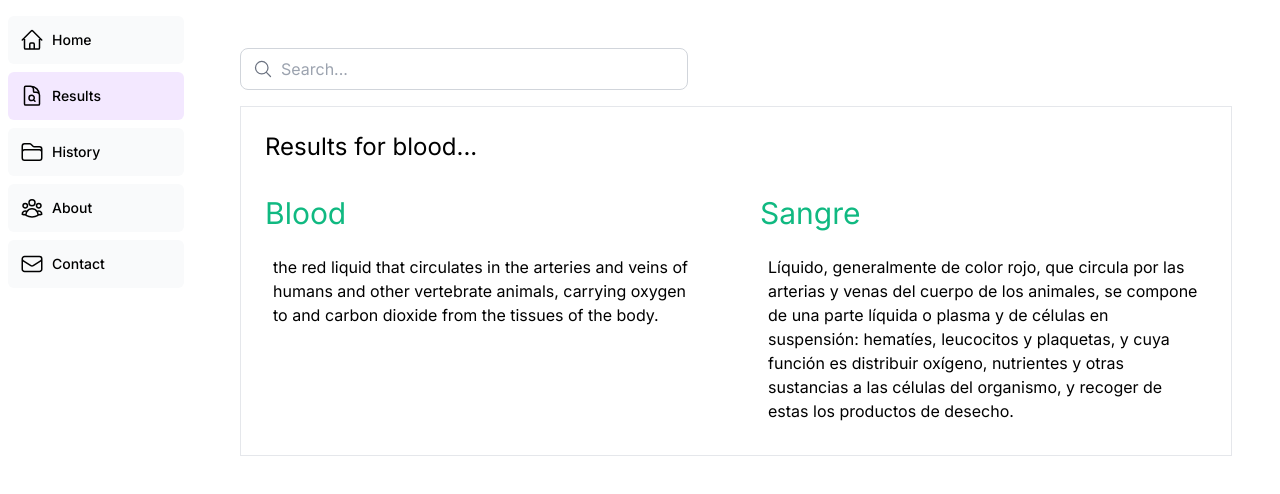
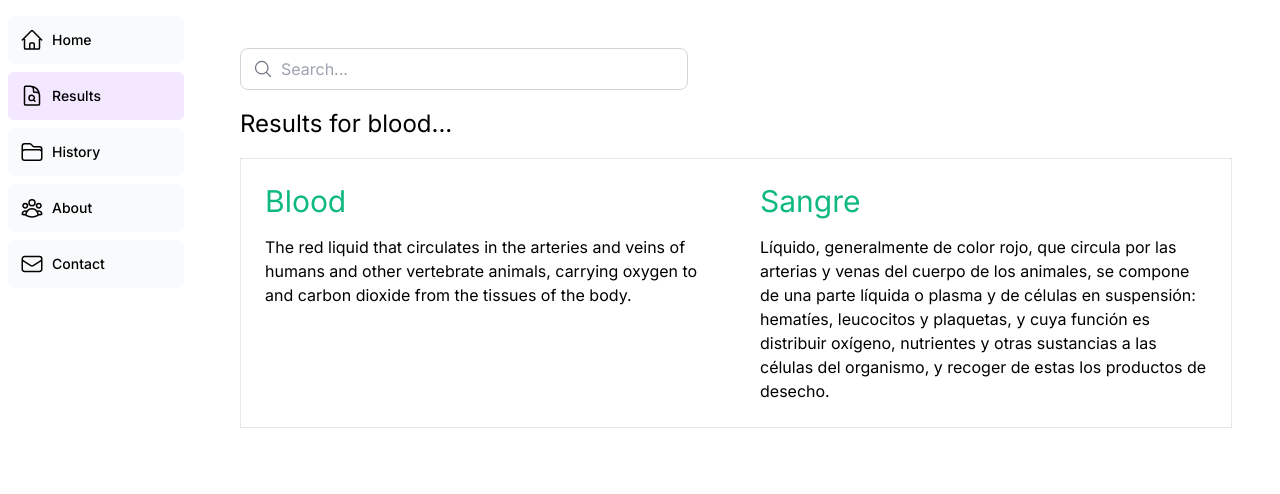
Before and after one commit to b-designs/Smart_Dictionary, a Next.js app in the folder my-app/: page /dictionary/results in a window 1280 px wide. Shown: the top 494 px of the page. Built offline with nearby package versions, Linux system fonts and the light colour scheme.

Commit message:
Updated UI

```diff
--- a/my-app/src/app/dictionary/results/page.tsx
+++ b/my-app/src/app/dictionary/results/page.tsx
@@ -4,21 +4,19 @@ import Post from '@/app/ui/components/posts/post';
 export default function Page() {
   return (
     <main>
+      <h1 className={"mt-4 text-black-700"}>Results for blood...</h1>
       <div className="border border-gray-200 p-4 my-4">
-        <h2 className="text-2xl text-black-700 justify-left p-2 mb-4">
-          Results for blood...
-        </h2>
         <div className="flex justify-between">
           {/* English Definition */}
           <div className="w-1/2 pr-4">
             <h2 className="text-3xl text-emerald-500 justify-left p-2">Blood</h2>
-            <p className="justify-left p-4">the red liquid that circulates in the arteries and veins of humans and other vertebrate animals, carrying oxygen to and carbon dioxide from the tissues of the body.
+            <p className="justify-left p-2">The red liquid that circulates in the arteries and veins of humans and other vertebrate animals, carrying oxygen to and carbon dioxide from the tissues of the body.
             </p>
           </div>
           {/* Spanish Definition */}
           <div className="w-1/2 pl-4">
           <h2 className="text-3xl text-emerald-500 justify-left p-2">Sangre</h2>
-            <p className="justify-left p-4">
+            <p className="justify-left p-2">
               Líquido, generalmente de color rojo, que circula por las arterias y venas del cuerpo de los animales, se compone de una parte líquida o plasma y de células en suspensión: hematíes, leucocitos y plaquetas, y cuya función es distribuir oxígeno, nutrientes y otras sustancias a las células del organismo, y recoger de estas los productos de desecho.
             </p>
           </div>
```
Also changed, not shown: 1 other file (tests, documents, lock files or other folders).
